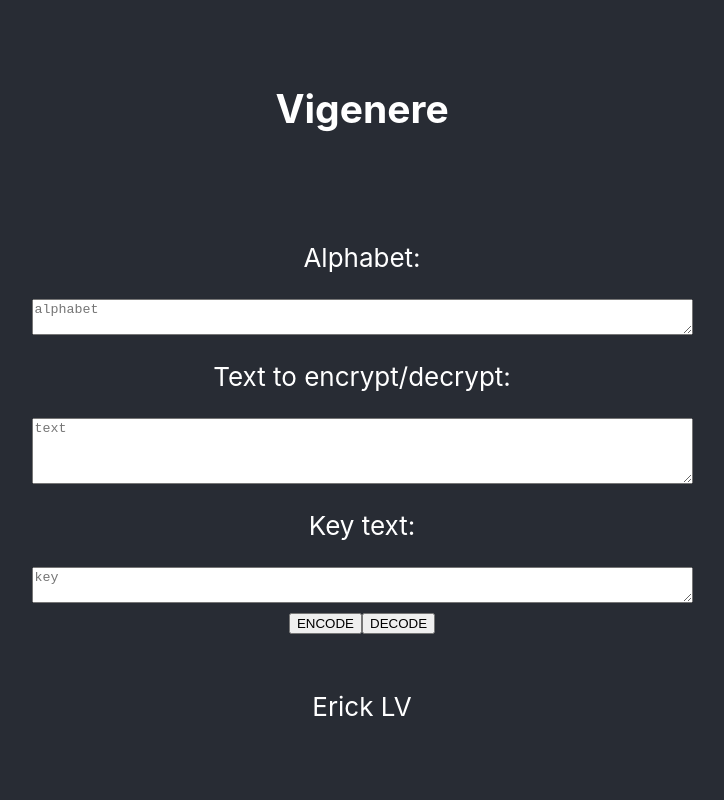
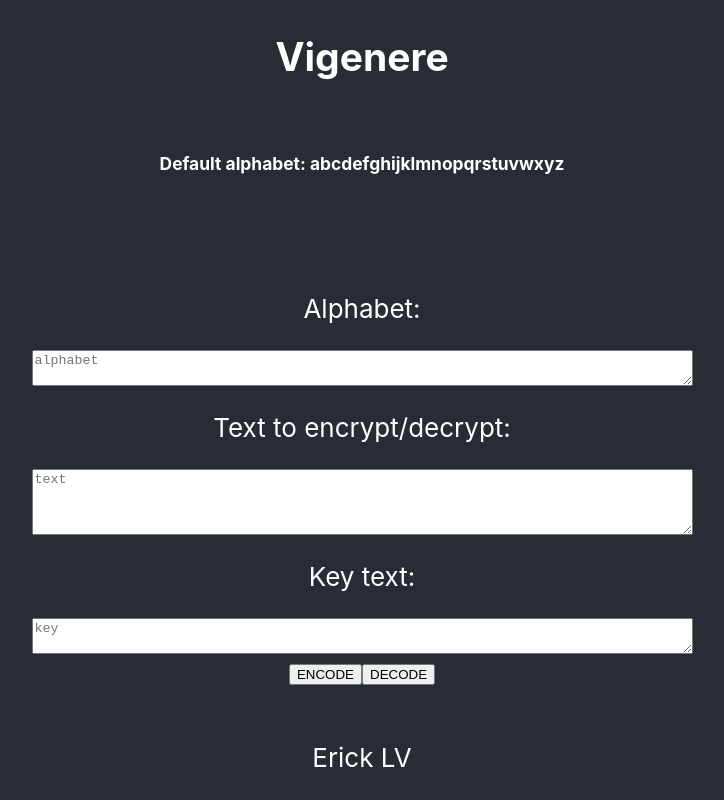
Before and after one commit to ericklv/front-seguridad, a React (Create React App) app: page / in a window 1280 px wide. Shown: the whole page, without its empty margins (278-1002 px from the left). Built offline with nearby package versions, Linux system fonts and the light colour scheme.

Commit message:
add text

```diff
--- a/src/App.js
+++ b/src/App.js
@@ -45,6 +45,7 @@ function App() {
     <div className="App">
       <header className="App-header">
         <h2>Vigenere</h2>
+        <h6>Default alphabet: abcdefghijklmnopqrstuvwxyz</h6>
 
         <p style={{color:'yellow'}}>{cypherText}</p>
 
```
